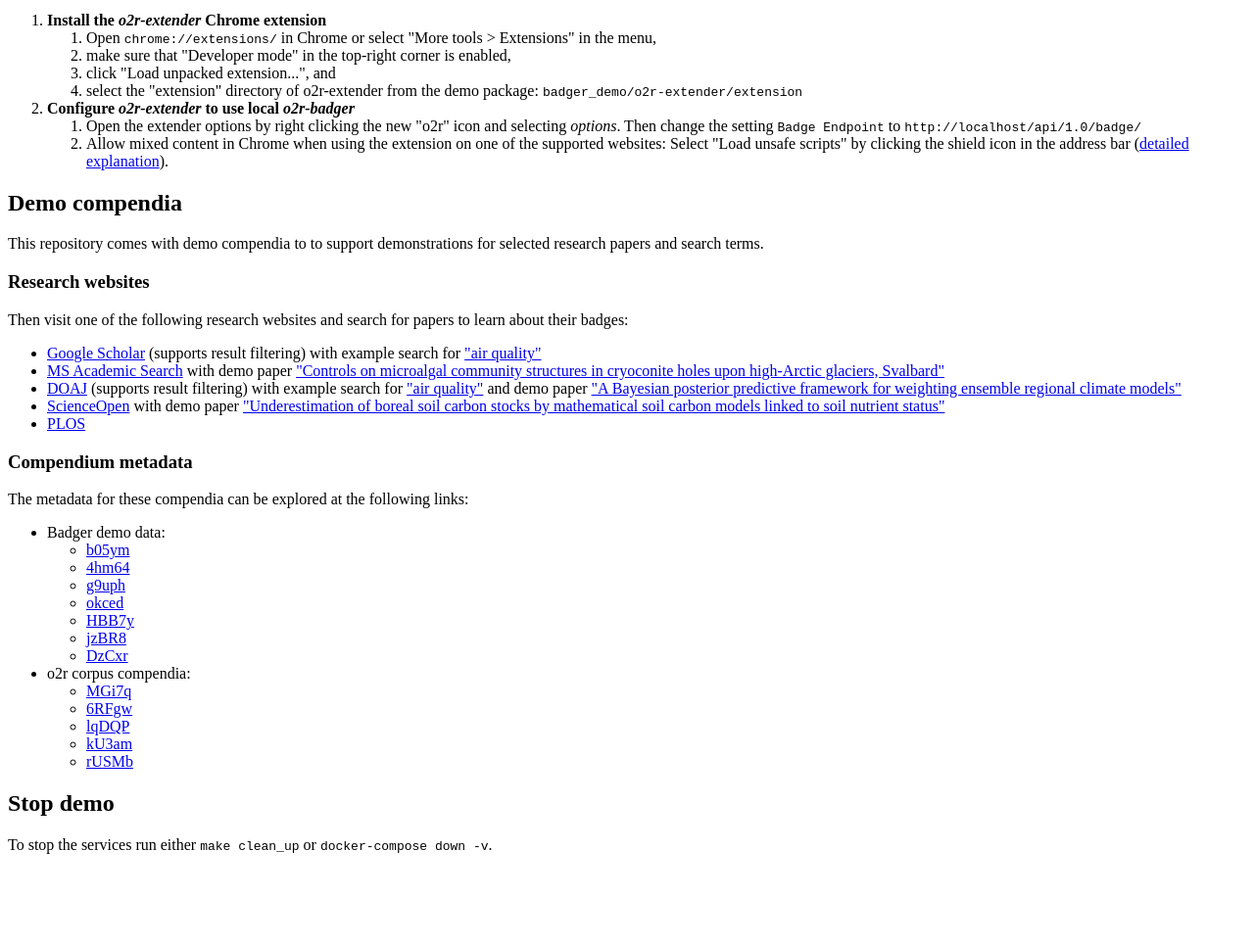
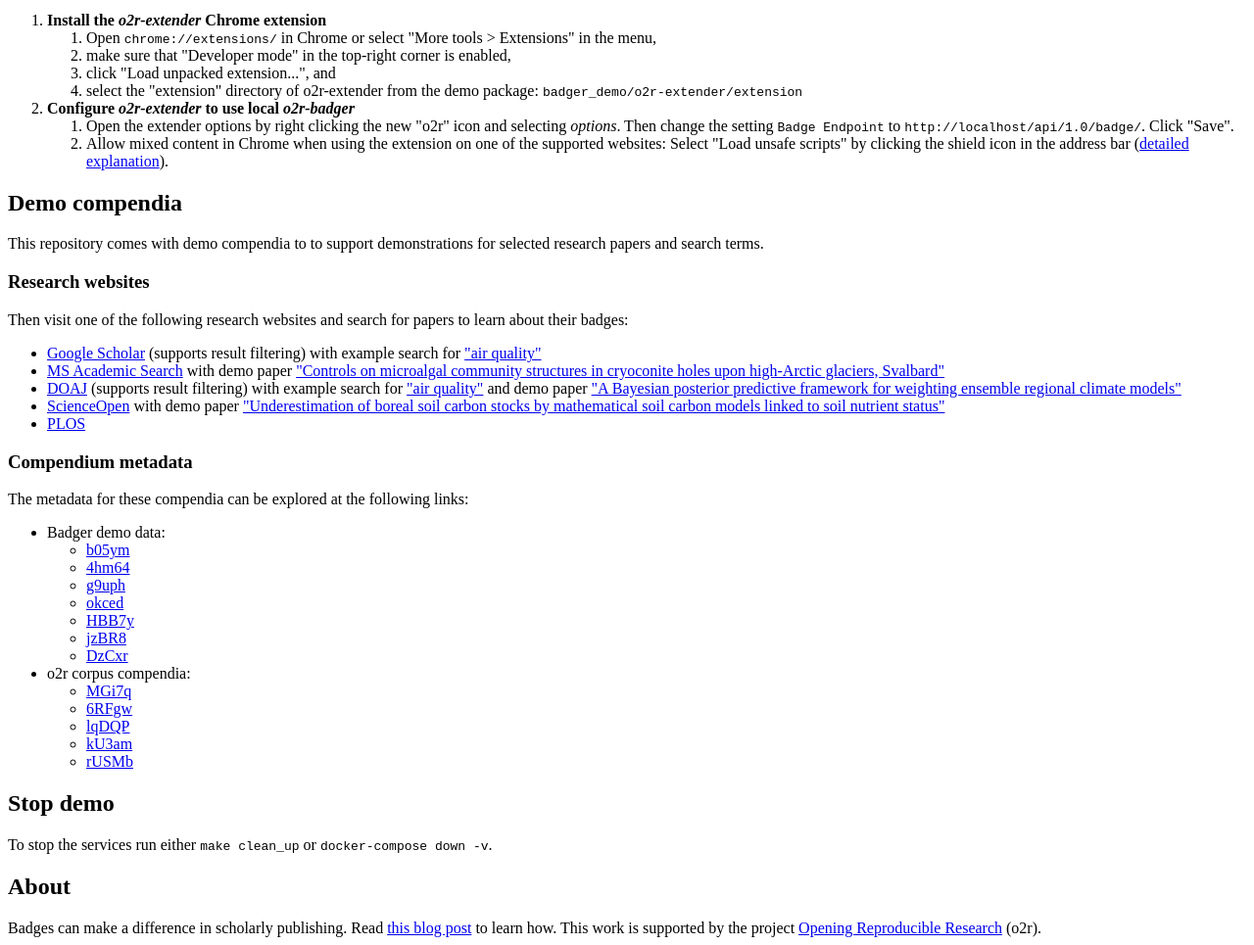
Before and after one commit to o2r-project/o2r-badger, a website: page demo/html/index.html in a window 1280 px wide. Shown: the part 520-1485 px from the top of the page at 98% size. Before the commit the page ends 1408 px from the top, so only its background shows below. Drawn offline with Linux system fonts and the light colour scheme.

Commit message:
update demo readme and demo landing page

```diff
--- a/demo/html/index.html
+++ b/demo/html/index.html
@@ -25,7 +25,7 @@
     </ol>
     <li><strong>Configure <em>o2r-extender</em> to use local <em>o2r-badger</em></strong></li>
     <ol>
-        <li>Open the extender options by right clicking the new "o2r" icon and selecting <em>options</em>. Then change the setting <code>Badge Endpoint</code> to <code>http://localhost/api/1.0/badge/</code></li>
+        <li>Open the extender options by right clicking the new "o2r" icon and selecting <em>options</em>. Then change the setting <code>Badge Endpoint</code> to <code>http://localhost/api/1.0/badge/</code>. Click "Save".</li>
         <li>Allow mixed content in Chrome when using the extension on one of the supported websites: Select "Load unsafe scripts" by clicking the shield icon in the address bar (<a href="https://pearsonnacommunity.force.com/support/s/article/ka6d00000019KVGAA2/How-to-display-mixed-content-with-Google-Chrome-Internet-Explorer-or-Firefox-1408394589290">detailed explanation</a>).
     </ol>
 
@@ -76,5 +76,10 @@
 
 <p>To stop the services run either <code>make clean_up</code> or <code>docker-compose down -v</code>.</p>
 
+<h2>About</h2>
+
+Badges can make a difference in scholarly publishing. Read <a href="http://o2r.info/2017/09/12/reproducible-research-badges/">this blog post</a> to learn how.
+This work is supported by the project <a href="http://o2r.info">Opening Reproducible Research</a> (o2r).
+
 </body>
 </html>
```
Also changed, not shown: demo/README.md.
